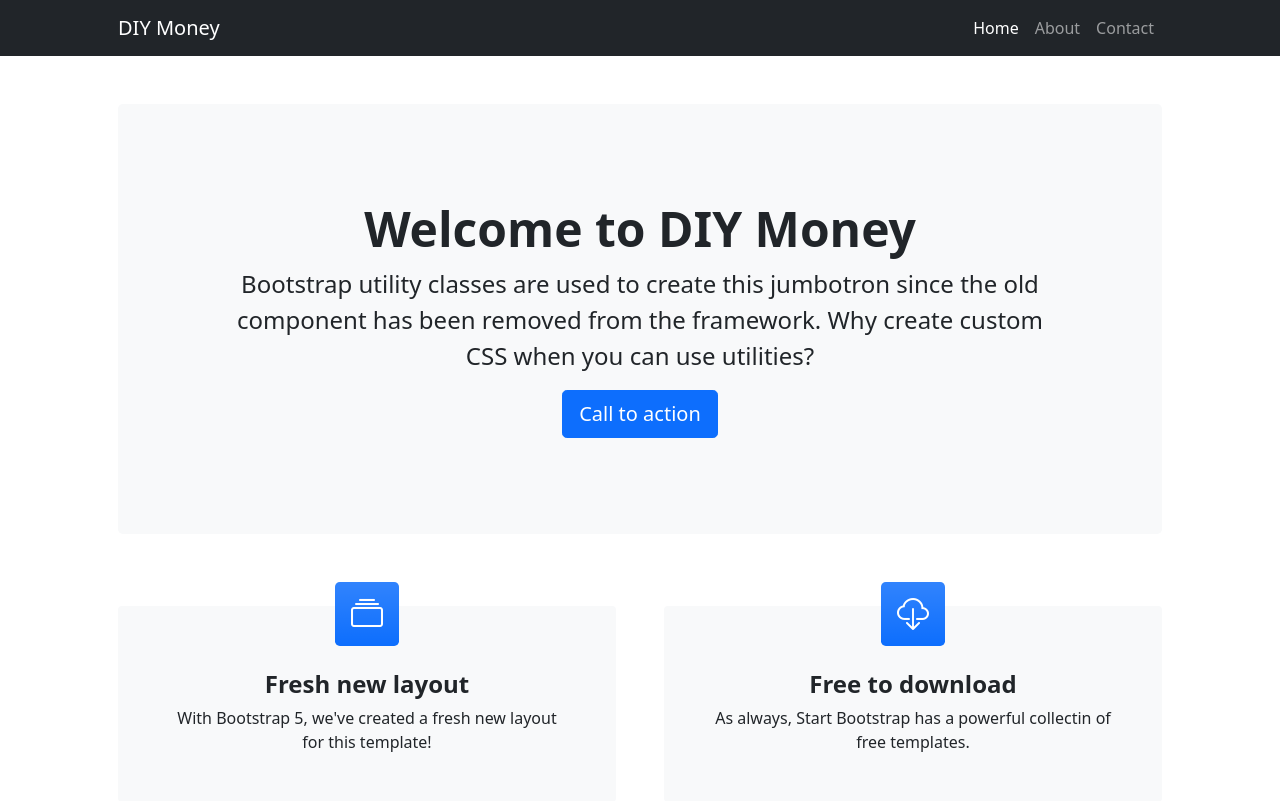
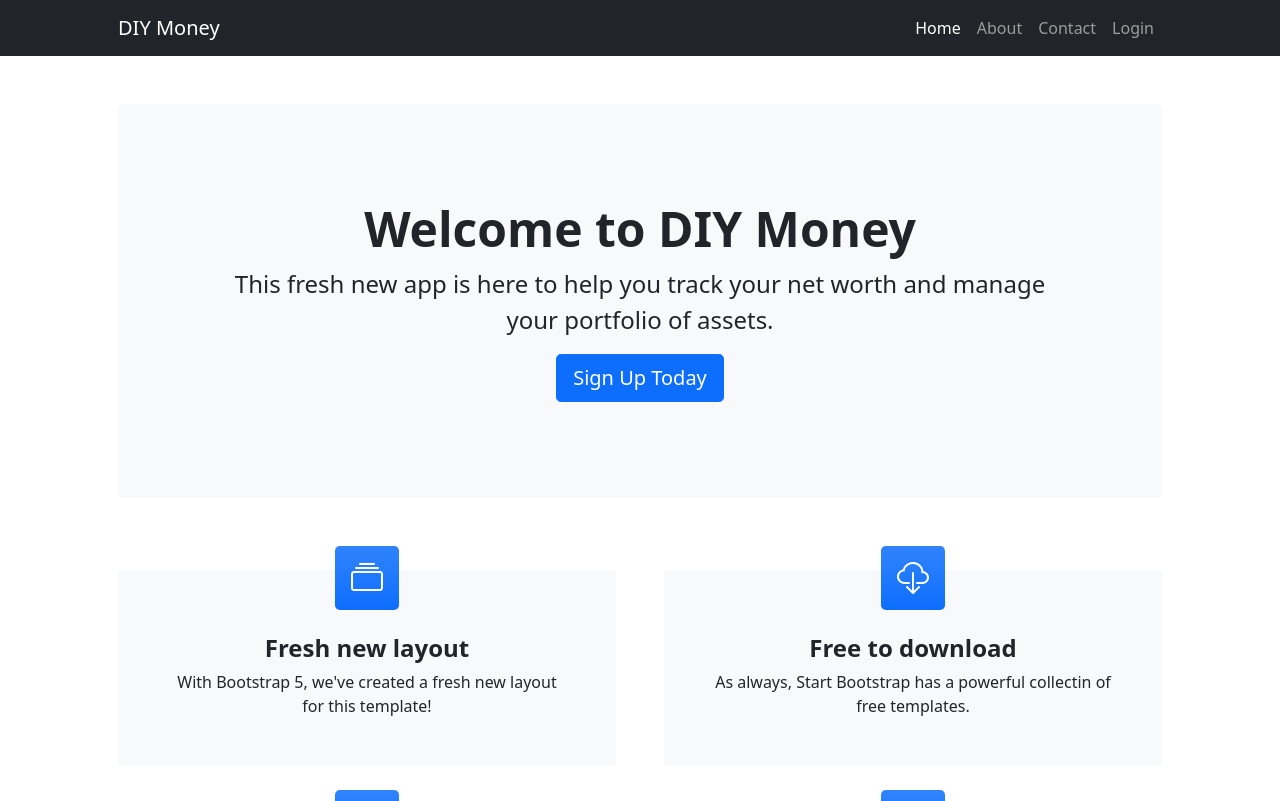
Before and after one commit to bamarshall06/flask_app, a Flask app: page / in a window 1280 px wide. Shown: the top 801 px of the page. Run offline with Flask 2, Linux system fonts and the light colour scheme; data comes from the database, SQL or seed files in the repository; some libraries are stand-ins or nearby versions.

Commit message:
changes to homepage

```diff
--- a/templates/index.html
+++ b/templates/index.html
@@ -26,6 +26,7 @@
                         <li class="nav-item"><a class="nav-link active" aria-current="page" href="#!">Home</a></li>
                         <li class="nav-item"><a class="nav-link" href="#!">About</a></li>
                         <li class="nav-item"><a class="nav-link" href="#!">Contact</a></li>
+                        <li class="nav-item"><a class="nav-link" href="#!">Login</a></li>
                     </ul>
                 </div>
             </div>
@@ -36,8 +37,8 @@
                 <div class="p-4 p-lg-5 bg-light rounded-3 text-center">
                     <div class="m-4 m-lg-5">
                         <h1 class="display-5 fw-bold">Welcome to DIY Money</h1>
-                        <p class="fs-4">Bootstrap utility classes are used to create this jumbotron since the old component has been removed from the framework. Why create custom CSS when you can use utilities?</p>
-                        <a class="btn btn-primary btn-lg" href="#!">Call to action</a>
+                        <p class="fs-4">This fresh new app is here to help you track your net worth and manage your portfolio of assets.</p>
+                        <a class="btn btn-primary btn-lg" href="#!">Sign Up Today</a>
                     </div>
                 </div>
             </div>
```
